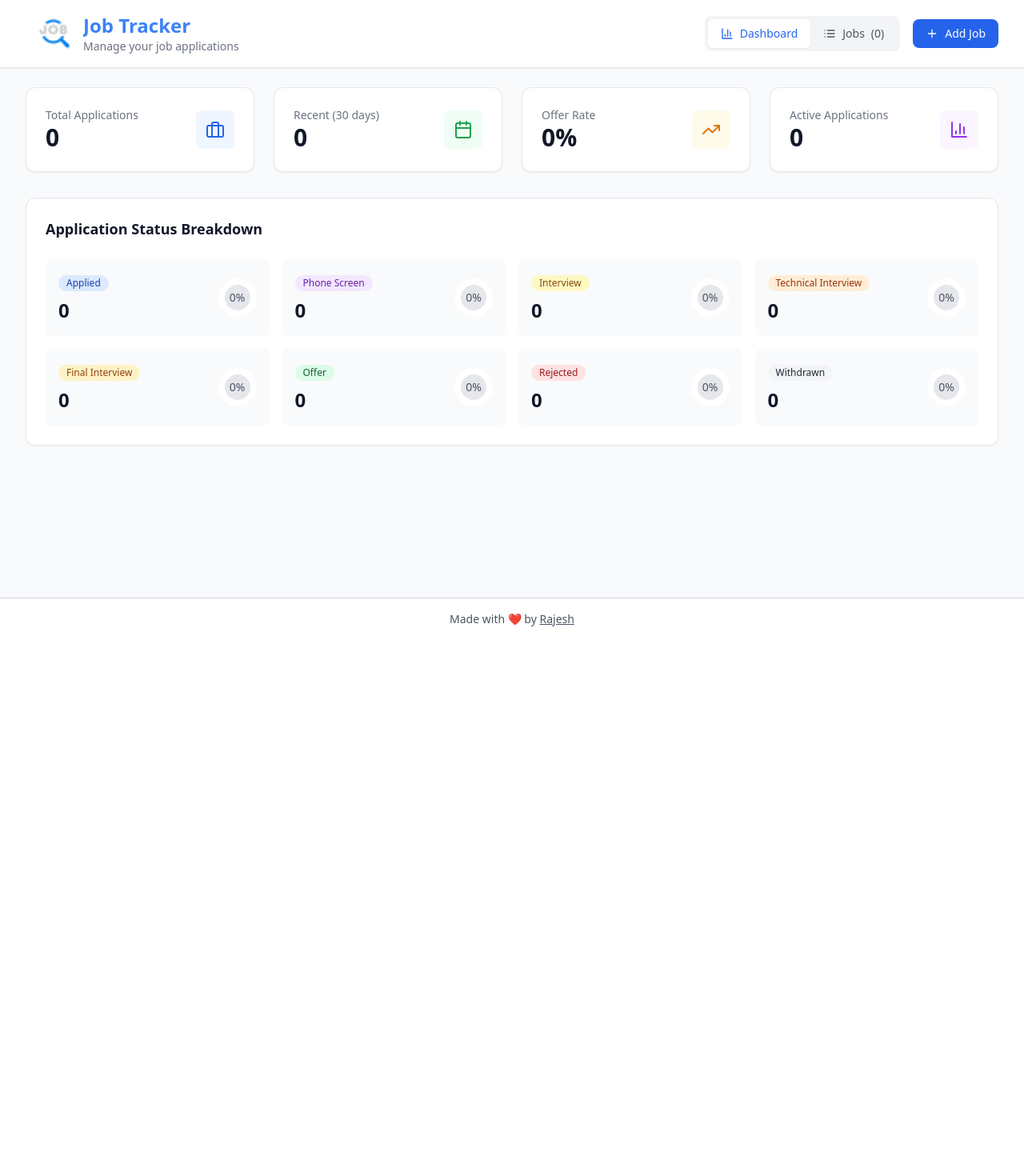
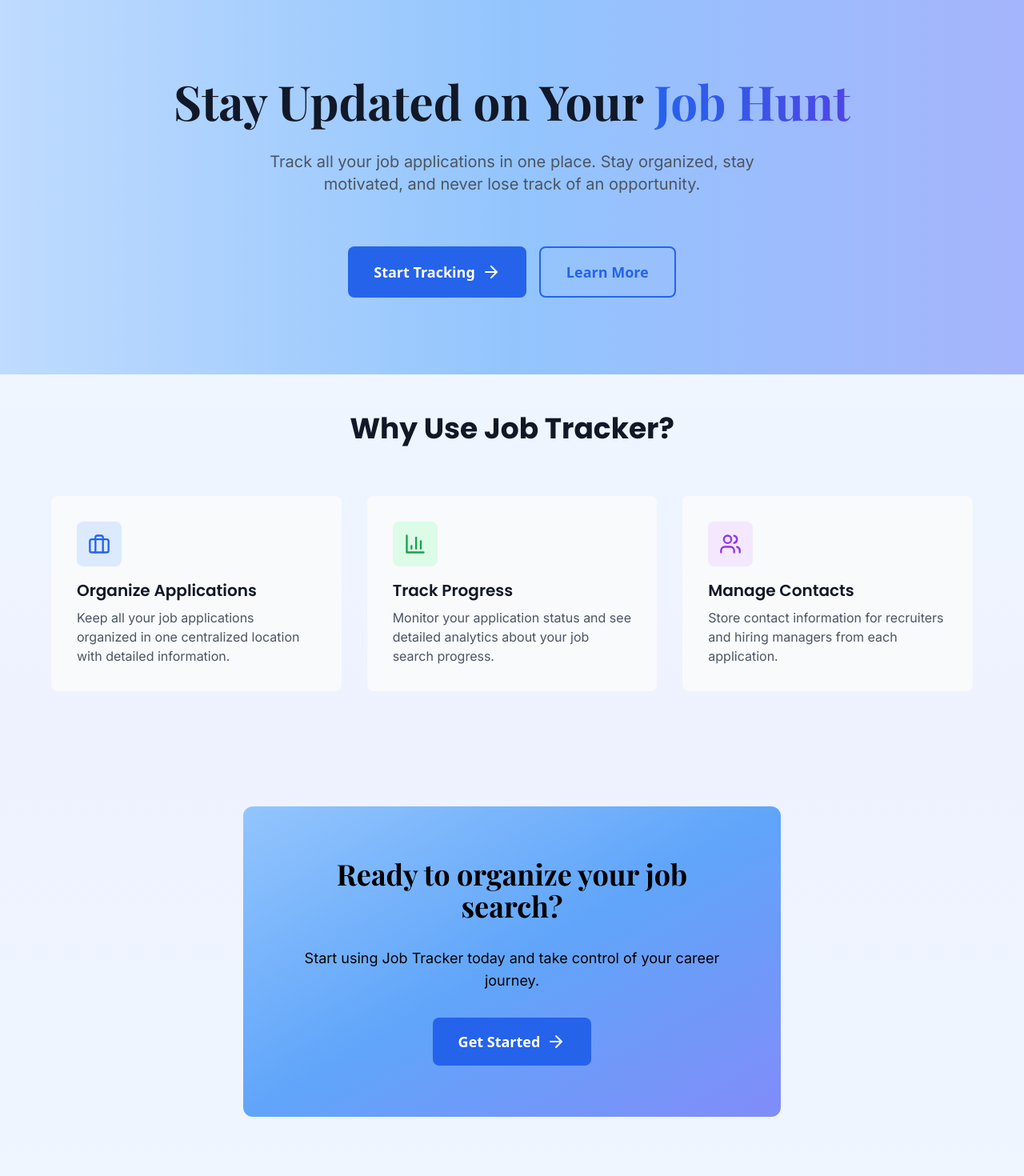
Before and after one commit to rtjsh-dev/Job-Tracker, a React (Vite) app: page / in a window 1280 px wide. Shown: the top 1470 px of the page at 80% size. Before the commit the page ends 800 px from the top, so only its background shows below. Built offline with nearby package versions, Linux system fonts and the light colour scheme.

Commit message:
landing page updated

```diff
--- a/index.html
+++ b/index.html
@@ -12,6 +12,13 @@
       content="Job Tracker - Manage your job applications efficiently"
     />
     <meta name="theme-color" content="#3b82f6" />
+    <!-- Google Fonts -->
+    <link rel="preconnect" href="https://fonts.googleapis.com" />
+    <link rel="preconnect" href="https://fonts.gstatic.com" crossorigin />
+    <link
+      href="https://fonts.googleapis.com/css2?family=Poppins:wght@400;600;700;800&family=Inter:wght@400;500;600;700&family=Playfair+Display:wght@700;800&display=swap"
+      rel="stylesheet"
+    />
     <title>Job Tracker</title>
   </head>
   <body>
--- a/src/App.jsx
+++ b/src/App.jsx
@@ -4,6 +4,7 @@ import { saveJobs, loadJobs, generateId } from "./utils/storage";
 import { Layout } from "./components/Layout";
 import { JobForm } from "./components/JobForm";
 // import { JobSearchModal } from "./components/JobSearchModal";
+import { HomePage } from "./pages/HomePage";
 import { DashboardPage } from "./pages/DashboardPage";
 import { JobsPage } from "./pages/JobsPage";
 
@@ -84,27 +85,44 @@ function App() {
 
   return (
     <Router>
+      <Routes>
+        {/* Landing Page - No Layout */}
+        <Route path="/" element={<HomePage />} />
+
+        {/* Tracker Pages - With Layout */}
+        <Route
+          path="/tracker"
+          element={
             <Layout
               onAddJob={openAddForm}
               onOpenJobSearch={openJobSearch}
               jobCount={jobs.length}
             >
               <div className="max-w-7xl mx-auto w-full">
-          <Routes>
-            <Route path="/" element={<DashboardPage jobs={jobs} />} />
+                <DashboardPage jobs={jobs} />
+              </div>
+            </Layout>
+          }
+        />
         <Route
           path="/jobs"
           element={
+            <Layout
+              onAddJob={openAddForm}
+              onOpenJobSearch={openJobSearch}
+              jobCount={jobs.length}
+            >
+              <div className="max-w-7xl mx-auto w-full">
                 <JobsPage
                   jobs={jobs}
                   onEdit={openEditForm}
                   onDelete={handleDeleteJob}
                 />
+              </div>
+            </Layout>
           }
         />
       </Routes>
-        </div>
-      </Layout>
 
       {/* Job Form Modal */}
       <JobForm
--- a/src/components/Footer.jsx
+++ b/src/components/Footer.jsx
@@ -3,18 +3,20 @@ import React from "react";
 
 export const Footer = () => {
   return (
-    <footer className="border-t border-gray-300 text-center py-3 sm:py-4 text-xs sm:text-sm text-gray-600 bg-white px-3 sm:px-4">
+    <footer className="border-t border-gray-200 bg-gradient-to-r from-blue-200 via-blue-300 to-indigo-300">
+      <div className="max-w-6xl mx-auto px-3 sm:px-4 md:px-6 lg:px-8 py-2 sm:py-3 text-center text-xs sm:text-sm text-gray-600">
         <p className="truncate">
           Made with <span className="text-red-500">❤️</span> by{" "}
           <a
             href="https://github.com/rtjsh-dev"
             target="_blank"
             rel="noopener noreferrer"
-          className="underline hover:text-blue-500 transition-colors"
+            className="underline hover:text-blue-600 transition-colors"
           >
             Rajesh
           </a>
         </p>
+      </div>
     </footer>
   );
 };
--- a/src/components/Layout.jsx
+++ b/src/components/Layout.jsx
@@ -41,9 +41,9 @@ export const Layout = ({ children, onAddJob, jobCount }) => {
             <div className="hidden lg:flex flex-row items-center gap-4 w-full sm:w-auto">
               <div className="flex bg-gray-100 rounded-lg p-1 overflow-x-auto">
                 <Link
-                  to="/"
+                  to="/tracker"
                   className={`flex items-center space-x-1 sm:space-x-2 px-2 sm:px-4 py-2 rounded-md text-xs sm:text-sm font-medium transition-colors whitespace-nowrap ${
-                    location.pathname === "/"
+                    location.pathname === "/tracker"
                       ? "bg-white text-blue-600 shadow-sm"
                       : "text-gray-600 hover:text-gray-900"
                   }`}
--- a/src/components/SideMenu.jsx
+++ b/src/components/SideMenu.jsx
@@ -36,10 +36,10 @@ export const SideMenu = ({ isOpen, onClose, onAddJob, jobCount }) => {
         {/* Navigation Links */}
         <nav className="p-4 space-y-2">
           <Link
-            to="/"
+            to="/tracker"
             onClick={onClose}
             className={`flex items-center space-x-3 px-4 py-3 rounded-lg transition-colors ${
-              location.pathname === "/"
+              location.pathname === "/tracker"
                 ? "bg-blue-50 text-blue-600 font-semibold"
                 : "text-gray-700 hover:bg-gray-100"
             }`}
--- /dev/null
+++ b/src/pages/HomePage.jsx
@@ -0,0 +1,154 @@
+import React from "react";
+import { Link } from "react-router-dom";
+import { ArrowRight, Briefcase, BarChart3, Users } from "lucide-react";
+import { Footer } from "../components/Footer";
+
+export const HomePage = () => {
+  return (
+    <div className="min-h-screen bg-gradient-to-b from-blue-50 via-indigo-50 to-blue-100">
+      {/* Hero Section */}
+      <section className="px-3 sm:px-4 md:px-6 lg:px-8 py-12 sm:py-16 md:py-24 bg-gradient-to-r from-blue-200 via-blue-300 to-indigo-300">
+        <div className="max-w-4xl mx-auto text-center space-y-6 sm:space-y-8">
+          <h1
+            className="text-3xl sm:text-4xl md:text-5xl lg:text-6xl font-bold text-gray-900"
+            style={{ fontFamily: "'Playfair Display', serif" }}
+          >
+            Stay Updated on Your{" "}
+            <span className="text-transparent bg-clip-text bg-gradient-to-r from-blue-600 to-indigo-600">
+              Job Hunt
+            </span>
+          </h1>
+
+          <p
+            className="text-base sm:text-lg md:text-xl text-gray-600 max-w-2xl mx-auto"
+            style={{ fontFamily: "'Inter', sans-serif" }}
+          >
+            Track all your job applications in one place. Stay organized, stay
+            motivated, and never lose track of an opportunity.
+          </p>
+
+          <div className="flex flex-col sm:flex-row gap-4 justify-center pt-4 sm:pt-8">
+            <Link
+              to="/tracker"
+              className="flex items-center justify-center space-x-2 bg-blue-600 text-white px-6 sm:px-8 py-3 sm:py-4 rounded-lg hover:bg-blue-700 transition-colors text-base sm:text-lg font-semibold"
+            >
+              <span>Start Tracking</span>
+              <ArrowRight className="h-5 w-5 sm:h-6 sm:w-6" />
+            </Link>
+            <a
+              href="#features"
+              className="flex items-center justify-center space-x-2 border-2 border-blue-600 text-blue-600 px-6 sm:px-8 py-3 sm:py-4 rounded-lg hover:bg-blue-50 transition-colors text-base sm:text-lg font-semibold"
+            >
+              <span>Learn More</span>
+            </a>
+          </div>
+        </div>
+      </section>
+
+      {/* Features Section */}
+      <section
+        id="features"
+        className="px-3 sm:px-4 md:px-6 lg:px-8 py-6 sm:py-8 md:py-12 bg-gradient-to-b from-blue-50 to-indigo-50"
+      >
+        <div className="max-w-6xl mx-auto">
+          <h2
+            className="text-2xl sm:text-3xl md:text-4xl font-bold text-center text-gray-900 mb-8 sm:mb-12 md:mb-16"
+            style={{ fontFamily: "'Poppins', sans-serif" }}
+          >
+            Why Use Job Tracker?
+          </h2>
+
+          <div className="grid grid-cols-1 sm:grid-cols-2 lg:grid-cols-3 gap-6 sm:gap-8">
+            {/* Feature 1 */}
+            <div className="p-6 sm:p-8 bg-gray-50 rounded-lg hover:shadow-lg transition-shadow">
+              <div className="flex items-center justify-center h-12 w-12 sm:h-14 sm:w-14 rounded-lg bg-blue-100 mb-4">
+                <Briefcase className="h-6 w-6 sm:h-7 sm:w-7 text-blue-600" />
+              </div>
+              <h3
+                className="text-lg sm:text-xl font-semibold text-gray-900 mb-2"
+                style={{ fontFamily: "'Poppins', sans-serif" }}
+              >
+                Organize Applications
+              </h3>
+              <p
+                className="text-sm sm:text-base text-gray-600"
+                style={{ fontFamily: "'Inter', sans-serif" }}
+              >
+                Keep all your job applications organized in one centralized
+                location with detailed information.
+              </p>
+            </div>
+
+            {/* Feature 2 */}
+            <div className="p-6 sm:p-8 bg-gray-50 rounded-lg hover:shadow-lg transition-shadow">
+              <div className="flex items-center justify-center h-12 w-12 sm:h-14 sm:w-14 rounded-lg bg-green-100 mb-4">
+                <BarChart3 className="h-6 w-6 sm:h-7 sm:w-7 text-green-600" />
+              </div>
+              <h3
+                className="text-lg sm:text-xl font-semibold text-gray-900 mb-2"
+                style={{ fontFamily: "'Poppins', sans-serif" }}
+              >
+                Track Progress
+              </h3>
+              <p
+                className="text-sm sm:text-base text-gray-600"
+                style={{ fontFamily: "'Inter', sans-serif" }}
+              >
+                Monitor your application status and see detailed analytics about
+                your job search progress.
+              </p>
+            </div>
+
+            {/* Feature 3 */}
+            <div className="p-6 sm:p-8 bg-gray-50 rounded-lg hover:shadow-lg transition-shadow">
+              <div className="flex items-center justify-center h-12 w-12 sm:h-14 sm:w-14 rounded-lg bg-purple-100 mb-4">
+                <Users className="h-6 w-6 sm:h-7 sm:w-7 text-purple-600" />
+              </div>
+              <h3
+                className="text-lg sm:text-xl font-semibold text-gray-900 mb-2"
+                style={{ fontFamily: "'Poppins', sans-serif" }}
+              >
+                Manage Contacts
+              </h3>
+              <p
+                className="text-sm sm:text-base text-gray-600"
+                style={{ fontFamily: "'Inter', sans-serif" }}
+              >
+                Store contact information for recruiters and hiring managers
+                from each application.
+              </p>
+            </div>
+          </div>
+        </div>
+      </section>
+
+      {/* CTA Section */}
+      <section className="px-3 sm:px-4 md:px-6 lg:px-8 py-12 sm:py-16 md:py-24 bg-gradient-to-b from-indigo-50 to-blue-50">
+        <div className="max-w-2xl mx-auto text-center space-y-6 sm:space-y-8 bg-gradient-to-br from-blue-300 via-blue-400 to-indigo-400 rounded-lg sm:rounded-xl p-8 sm:p-12 md:p-16">
+          <h2
+            className="text-2xl sm:text-3xl md:text-4xl font-bold text-black"
+            style={{ fontFamily: "'Playfair Display', serif" }}
+          >
+            Ready to organize your job search?
+          </h2>
+          <p
+            className="text-base sm:text-lg text-black"
+            style={{ fontFamily: "'Inter', sans-serif" }}
+          >
+            Start using Job Tracker today and take control of your career
+            journey.
+          </p>
+          <Link
+            to="/tracker"
+            className="inline-flex items-center space-x-2 bg-blue-600 text-white px-6 sm:px-8 py-3 sm:py-4 rounded-lg hover:bg-blue-700 transition-colors text-base sm:text-lg font-semibold"
+          >
+            <span>Get Started</span>
+            <ArrowRight className="h-5 w-5 sm:h-6 sm:w-6" />
+          </Link>
+        </div>
+      </section>
+
+      <Footer />
+    </div>
+  );
+};
```
Lines whose indentation alone changed are shown as unchanged.
